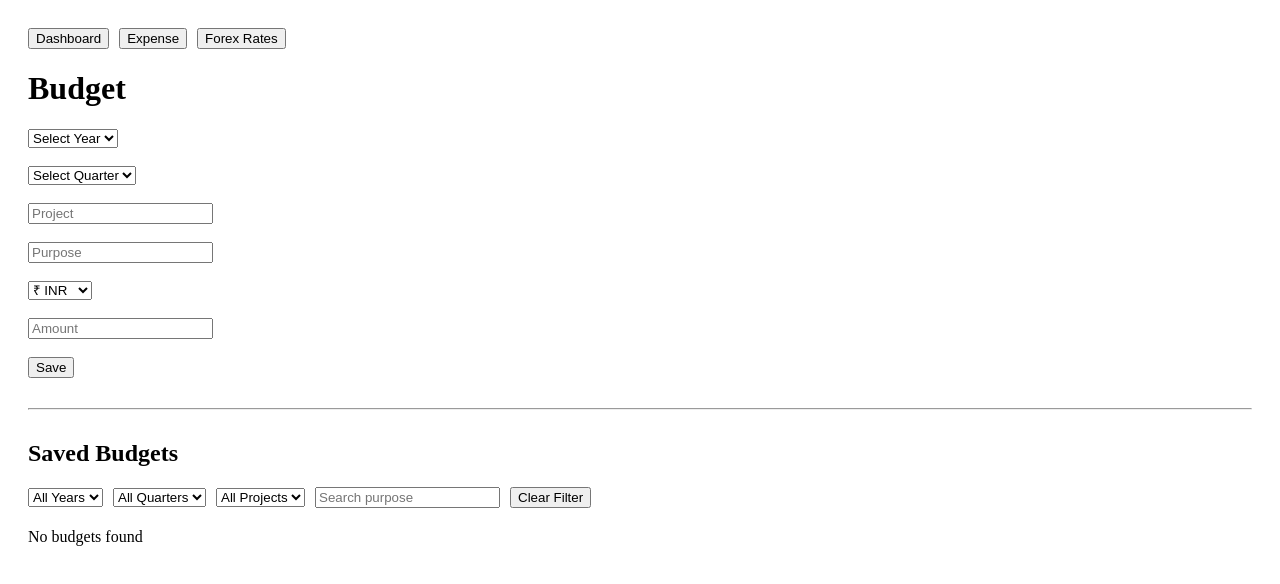
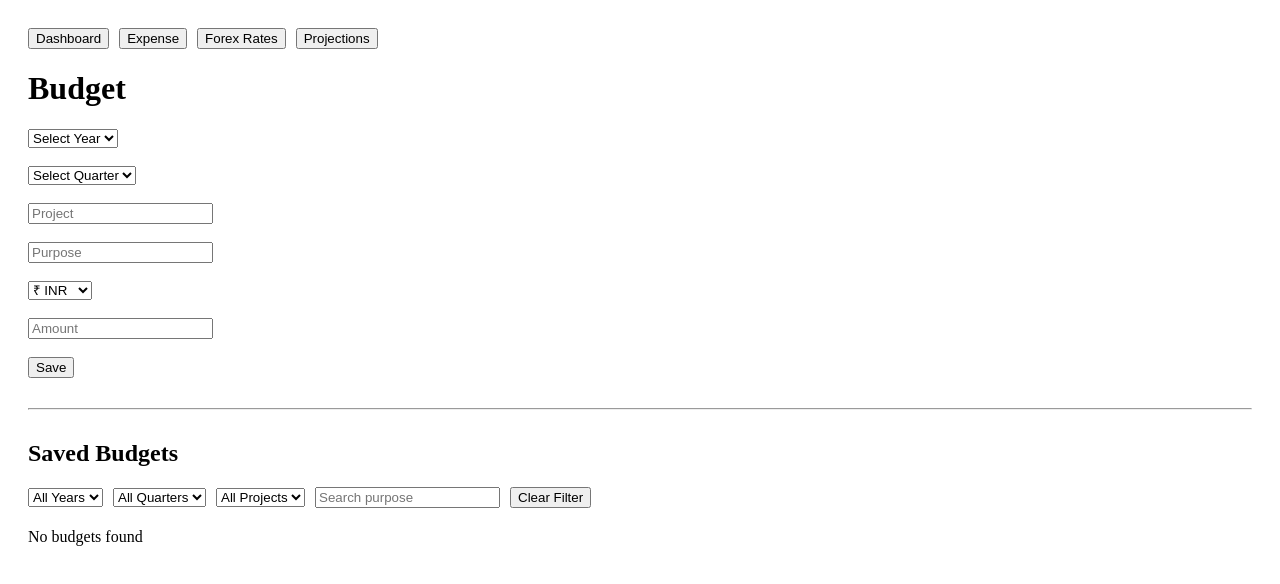
Before and after one commit to pinaki-GH/budget-tracker, a Next.js app: page /add-budget in a window 1280 px wide. Shown: the top 584 px of the page. Built offline with nearby package versions, Linux system fonts and the light colour scheme.

Commit message:
Update page.js

```diff
--- a/app/add-budget/page.js
+++ b/app/add-budget/page.js
@@ -181,6 +181,11 @@ export default function AddBudget() {
         <Link href="/forex-rates" style={{ marginLeft: 10 }}>
           <button>Forex Rates</button>
         </Link>
+
+        <Link href="/projections" style={{ marginLeft: 10 }}>
+          <button>Projections</button>
+        </Link>
+
       </div>
 
       <h1>{editingId ? 'Edit Budget' : 'Budget'}</h1>
```
